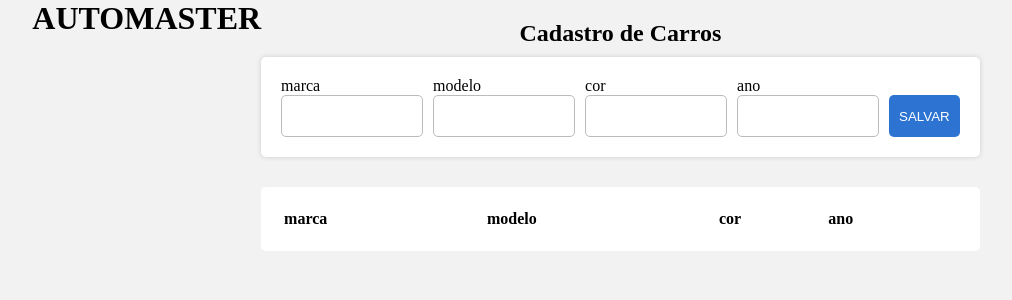
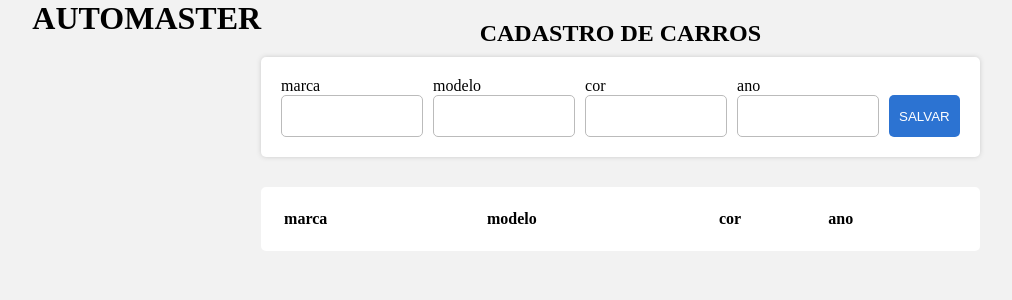
Before and after one commit to Triangi3/pgm5_crud, a React (Create React App) app in the folder frontend/: page / in a window 1280 px wide. Shown: the top 300 px of the page, without its empty margins (134-1146 px from the left). Built offline with nearby package versions, Linux system fonts and the light colour scheme.

Commit message:
Add files via upload

```diff
--- a/frontend/src/App.js
+++ b/frontend/src/App.js
@@ -39,7 +39,7 @@ function App() {
   return (
     <>
       <Container>
-        <Title>Cadastro de Carros</Title>
+        <Title>CADASTRO DE CARROS</Title>
         <Form onEdit={onEdit} setOnEdit={setOnEdit} getUsers={getUsers} />
         <Grid setOnEdit={setOnEdit} users={users} setUsers={setUsers} />
       </Container>
```
